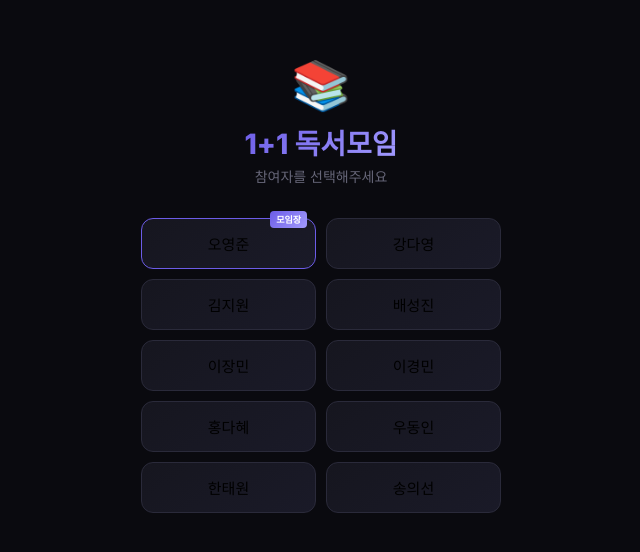
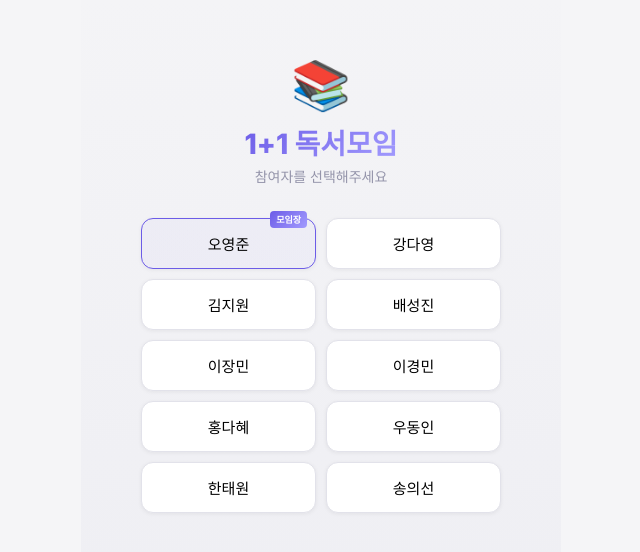
Before and after one commit to gmbro/book, a Next.js app: page / in a window 1280 px wide. Shown: the part 116-668 px from the top of the page, without its empty margins (319-959 px from the left). Built offline with nearby package versions, Linux system fonts and the light colour scheme; no server answers; the database is empty.

Commit message:
style: 라이트 테마로 전면 변경

```diff
--- a/src/app/globals.css
+++ b/src/app/globals.css
@@ -1,30 +1,30 @@
 @import url('https://fonts.googleapis.com/css2?family=Inter:wght@300;400;500;600;700;800&display=swap');
 
 :root {
-  --bg-primary: #0a0a0f;
-  --bg-secondary: #111118;
-  --bg-card: #16161f;
-  --bg-card-hover: #1c1c28;
-  --bg-input: #1a1a25;
-  --border: #2a2a3a;
-  --border-light: #333345;
-  --text-primary: #f0f0f5;
-  --text-secondary: #9999aa;
-  --text-muted: #666678;
+  --bg-primary: #f5f5f7;
+  --bg-secondary: #ffffff;
+  --bg-card: #ffffff;
+  --bg-card-hover: #f9f9fb;
+  --bg-input: #f0f0f4;
+  --border: #e2e2ea;
+  --border-light: #d0d0da;
+  --text-primary: #1a1a2e;
+  --text-secondary: #5a5a7a;
+  --text-muted: #9494aa;
   --accent: #6c5ce7;
-  --accent-light: #a29bfe;
-  --accent-glow: rgba(108, 92, 231, 0.3);
+  --accent-light: #7c6cf7;
+  --accent-glow: rgba(108, 92, 231, 0.15);
   --success: #00b894;
-  --success-bg: rgba(0, 184, 148, 0.12);
-  --danger: #fd79a8;
-  --danger-bg: rgba(253, 121, 168, 0.12);
-  --warning: #ffc048;
-  --warning-bg: rgba(255, 192, 72, 0.12);
+  --success-bg: rgba(0, 184, 148, 0.1);
+  --danger: #e74c6f;
+  --danger-bg: rgba(231, 76, 111, 0.08);
+  --warning: #f39c12;
+  --warning-bg: rgba(243, 156, 18, 0.08);
   --gradient-accent: linear-gradient(135deg, #6c5ce7, #a29bfe);
-  --gradient-card: linear-gradient(145deg, #16161f, #1a1a28);
-  --shadow-sm: 0 2px 8px rgba(0, 0, 0, 0.3);
-  --shadow-md: 0 4px 16px rgba(0, 0, 0, 0.4);
-  --shadow-lg: 0 8px 32px rgba(0, 0, 0, 0.5);
+  --gradient-card: linear-gradient(145deg, #ffffff, #fafafc);
+  --shadow-sm: 0 1px 4px rgba(0, 0, 0, 0.06);
+  --shadow-md: 0 4px 12px rgba(0, 0, 0, 0.08);
+  --shadow-lg: 0 8px 24px rgba(0, 0, 0, 0.1);
   --radius-sm: 8px;
   --radius-md: 12px;
   --radius-lg: 16px;
@@ -113,12 +113,12 @@ html, body {
 }
 
 .btn-primary:hover {
-  box-shadow: 0 6px 20px var(--accent-glow);
+  box-shadow: 0 6px 20px rgba(108, 92, 231, 0.25);
   transform: translateY(-1px);
 }
 
 .btn-secondary {
-  background: var(--bg-card);
+  background: var(--bg-input);
   color: var(--text-primary);
   border: 1px solid var(--border);
 }
@@ -131,21 +131,21 @@ html, body {
 .btn-danger {
   background: var(--danger-bg);
   color: var(--danger);
-  border: 1px solid rgba(253, 121, 168, 0.2);
+  border: 1px solid rgba(231, 76, 111, 0.15);
 }
 
 .btn-danger:hover {
-  background: rgba(253, 121, 168, 0.2);
+  background: rgba(231, 76, 111, 0.15);
 }
 
 .btn-success {
   background: var(--success-bg);
   color: var(--success);
-  border: 1px solid rgba(0, 184, 148, 0.2);
+  border: 1px solid rgba(0, 184, 148, 0.15);
 }
 
 .btn-success:hover {
-  background: rgba(0, 184, 148, 0.2);
+  background: rgba(0, 184, 148, 0.15);
 }
 
 .btn-sm {
@@ -163,7 +163,7 @@ html, body {
   height: 36px;
   padding: 0;
   border-radius: var(--radius-sm);
-  background: var(--bg-card);
+  background: var(--bg-input);
   color: var(--text-secondary);
   border: 1px solid var(--border);
   font-size: 18px;
@@ -182,7 +182,7 @@ html, body {
   align-items: center;
   justify-content: center;
   border: none;
-  background: var(--bg-card);
+  background: var(--bg-input);
   color: var(--text-secondary);
   border-radius: var(--radius-sm);
   cursor: pointer;
@@ -198,15 +198,17 @@ html, body {
 
 /* ===== CARDS ===== */
 .card {
-  background: var(--gradient-card);
+  background: var(--bg-card);
   border: 1px solid var(--border);
   border-radius: var(--radius-lg);
   padding: 16px;
   transition: var(--transition);
+  box-shadow: var(--shadow-sm);
 }
 
 .card:hover {
   border-color: var(--border-light);
+  box-shadow: var(--shadow-md);
 }
 
 .card-header {
@@ -230,11 +232,12 @@ html, body {
 
 /* ===== CALENDAR ===== */
 .calendar {
-  background: var(--gradient-card);
+  background: var(--bg-card);
   border: 1px solid var(--border);
   border-radius: var(--radius-lg);
   padding: 16px;
   margin-bottom: 20px;
+  box-shadow: var(--shadow-sm);
 }
 
 .calendar-nav {
@@ -270,7 +273,7 @@ html, body {
 }
 
 .calendar-nav button:hover {
-  background: var(--bg-card-hover);
+  background: var(--border);
   color: var(--text-primary);
 }
 
@@ -279,7 +282,7 @@ html, body {
   width: auto !important;
   padding: 0 8px !important;
   font-weight: 600;
-  color: var(--accent-light) !important;
+  color: var(--accent) !important;
 }
 
 .calendar-grid {
@@ -318,7 +321,7 @@ html, body {
 
 .calendar-day.today {
   background: var(--accent-glow);
-  color: var(--accent-light);
+  color: var(--accent);
   font-weight: 700;
 }
 
@@ -327,7 +330,7 @@ html, body {
 }
 
 .calendar-day.has-proposal:hover {
-  background: var(--bg-card-hover);
+  background: var(--bg-input);
 }
 
 .calendar-dots {
@@ -364,16 +367,18 @@ html, body {
 }
 
 .proposal-card {
-  background: var(--gradient-card);
+  background: var(--bg-card);
   border: 1px solid var(--border);
   border-radius: var(--radius-lg);
   padding: 16px;
   margin-bottom: 10px;
   transition: var(--transition);
+  box-shadow: var(--shadow-sm);
 }
 
 .proposal-card:hover {
   border-color: var(--border-light);
+  box-shadow: var(--shadow-md);
 }
 
 .proposal-header {
@@ -387,7 +392,6 @@ html, body {
   font-size: 14px;
   font-weight: 600;
   line-height: 1.5;
-  flex: 1;
 }
 
 .proposal-proposer {
@@ -444,6 +448,7 @@ html, body {
 
 .vote-btn:hover {
   border-color: var(--border-light);
+  background: var(--bg-card-hover);
 }
 
 .vote-btn.active-available {
@@ -486,6 +491,7 @@ html, body {
   justify-content: center;
   min-height: 100vh;
   padding: 40px 20px;
+  background: linear-gradient(180deg, #f5f5f7 0%, #eeeef3 100%);
 }
 
 .user-select-page .logo {
@@ -522,25 +528,27 @@ html, body {
   align-items: center;
   justify-content: center;
   padding: 14px 16px;
-  background: var(--gradient-card);
+  background: var(--bg-card);
   border: 1px solid var(--border);
   border-radius: var(--radius-md);
   cursor: pointer;
   transition: var(--transition);
   font-size: 15px;
   font-weight: 500;
+  box-shadow: var(--shadow-sm);
 }
 
 .user-card:hover {
   border-color: var(--accent);
-  background: var(--bg-card-hover);
-  box-shadow: 0 0 20px var(--accent-glow);
+  background: white;
+  box-shadow: 0 4px 16px var(--accent-glow);
   transform: translateY(-2px);
 }
 
 .user-card.leader {
   border-color: var(--accent);
   position: relative;
+  background: linear-gradient(135deg, rgba(108,92,231,0.04), rgba(162,155,254,0.06));
 }
 
 .user-card.leader::after {
@@ -573,6 +581,7 @@ html, body {
   outline: none;
   border-color: var(--accent);
   box-shadow: 0 0 0 3px var(--accent-glow);
+  background: white;
 }
 
 .input::placeholder {
@@ -604,7 +613,7 @@ textarea.input {
   left: 0;
   width: 100%;
   height: 100%;
-  background: rgba(0, 0, 0, 0.7);
+  background: rgba(0, 0, 0, 0.3);
   backdrop-filter: blur(4px);
   display: flex;
   align-items: center;
@@ -624,6 +633,7 @@ textarea.input {
   max-height: 80vh;
   overflow-y: auto;
   animation: slideUp 0.3s ease;
+  box-shadow: var(--shadow-lg);
 }
 
 .modal h2 {
@@ -687,8 +697,8 @@ textarea.input {
 }
 
 .status-badge.completed {
-  background: rgba(108, 92, 231, 0.12);
-  color: var(--accent-light);
+  background: rgba(108, 92, 231, 0.1);
+  color: var(--accent);
 }
 
 /* ===== BOOK INFO ===== */
@@ -728,7 +738,7 @@ textarea.input {
 }
 
 .discussion-item-type.topic {
-  color: var(--accent-light);
+  color: var(--accent);
 }
 
 .discussion-item-type.question {
@@ -776,11 +786,12 @@ textarea.input {
 .record-btn.idle {
   background: var(--danger);
   color: white;
-  box-shadow: 0 4px 12px rgba(253, 121, 168, 0.4);
+  box-shadow: 0 4px 12px rgba(231, 76, 111, 0.3);
 }
 
 .record-btn.recording {
   background: var(--danger);
+  color: white;
   animation: pulse 1.5s infinite;
 }
 
@@ -805,10 +816,11 @@ textarea.input {
   align-items: center;
   justify-content: space-between;
   padding: 10px 14px;
-  background: var(--bg-input);
+  background: var(--bg-card);
   border: 1px solid var(--border);
   border-radius: var(--radius-sm);
   margin-bottom: 6px;
+  box-shadow: var(--shadow-sm);
 }
 
 .member-name {
@@ -818,7 +830,7 @@ textarea.input {
 
 .member-role {
   font-size: 11px;
-  color: var(--accent-light);
+  color: var(--accent);
   font-weight: 600;
 }
 
@@ -828,7 +840,7 @@ textarea.input {
   align-items: center;
   gap: 12px;
   padding: 14px;
-  background: var(--gradient-card);
+  background: var(--bg-card);
   border: 1px solid var(--border);
   border-radius: var(--radius-md);
   margin-bottom: 8px;
@@ -836,10 +848,12 @@ textarea.input {
   transition: var(--transition);
   text-decoration: none;
   color: inherit;
+  box-shadow: var(--shadow-sm);
 }
 
 .meeting-list-item:hover {
   border-color: var(--border-light);
+  box-shadow: var(--shadow-md);
   transform: translateX(4px);
 }
 
@@ -858,14 +872,14 @@ textarea.input {
 .meeting-date-badge .month {
   font-size: 10px;
   font-weight: 700;
-  color: var(--accent-light);
+  color: var(--accent);
   text-transform: uppercase;
 }
 
 .meeting-date-badge .day {
   font-size: 18px;
   font-weight: 800;
-  color: var(--accent-light);
+  color: var(--accent);
 }
 
 .meeting-list-info {
@@ -899,7 +913,7 @@ textarea.input {
 .ai-summary h4 {
   font-size: 13px;
   font-weight: 700;
-  color: var(--accent-light);
+  color: var(--accent);
   margin-bottom: 8px;
   display: flex;
   align-items: center;
@@ -959,6 +973,7 @@ textarea.input {
   background: var(--bg-card);
   color: var(--text-primary);
   font-weight: 600;
+  box-shadow: var(--shadow-sm);
 }
 
 .tab:hover:not(.active) {
@@ -983,8 +998,8 @@ textarea.input {
 }
 
 @keyframes pulse {
-  0%, 100% { box-shadow: 0 0 0 0 rgba(253, 121, 168, 0.5); }
-  50% { box-shadow: 0 0 0 12px rgba(253, 121, 168, 0); }
+  0%, 100% { box-shadow: 0 0 0 0 rgba(231, 76, 111, 0.4); }
+  50% { box-shadow: 0 0 0 12px rgba(231, 76, 111, 0); }
 }
 
 /* ===== SCROLLBAR ===== */
@@ -1030,7 +1045,7 @@ textarea.input {
 }
 
 .nav-item.active {
-  color: var(--accent-light);
+  color: var(--accent);
 }
 
 .nav-item:hover {
```
